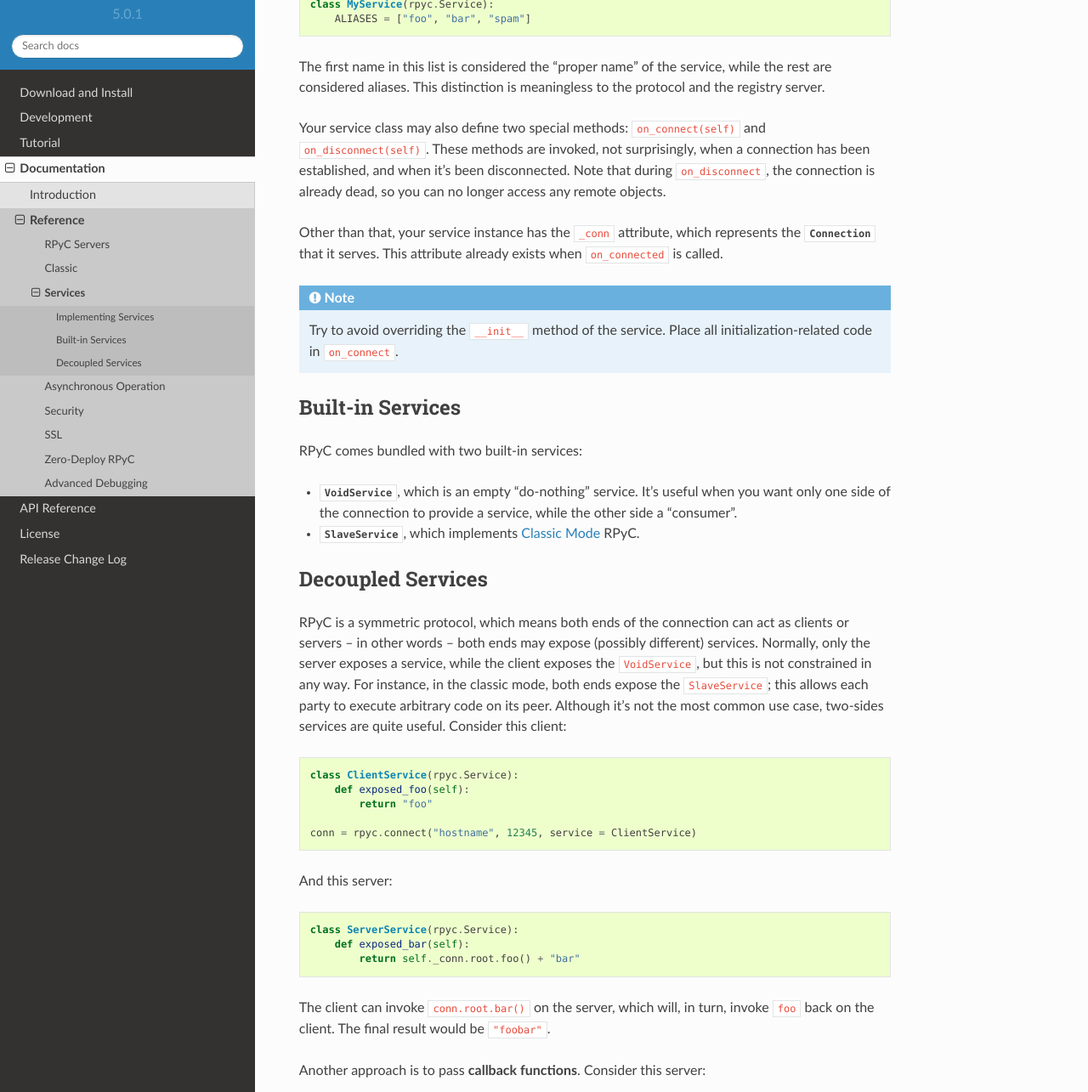
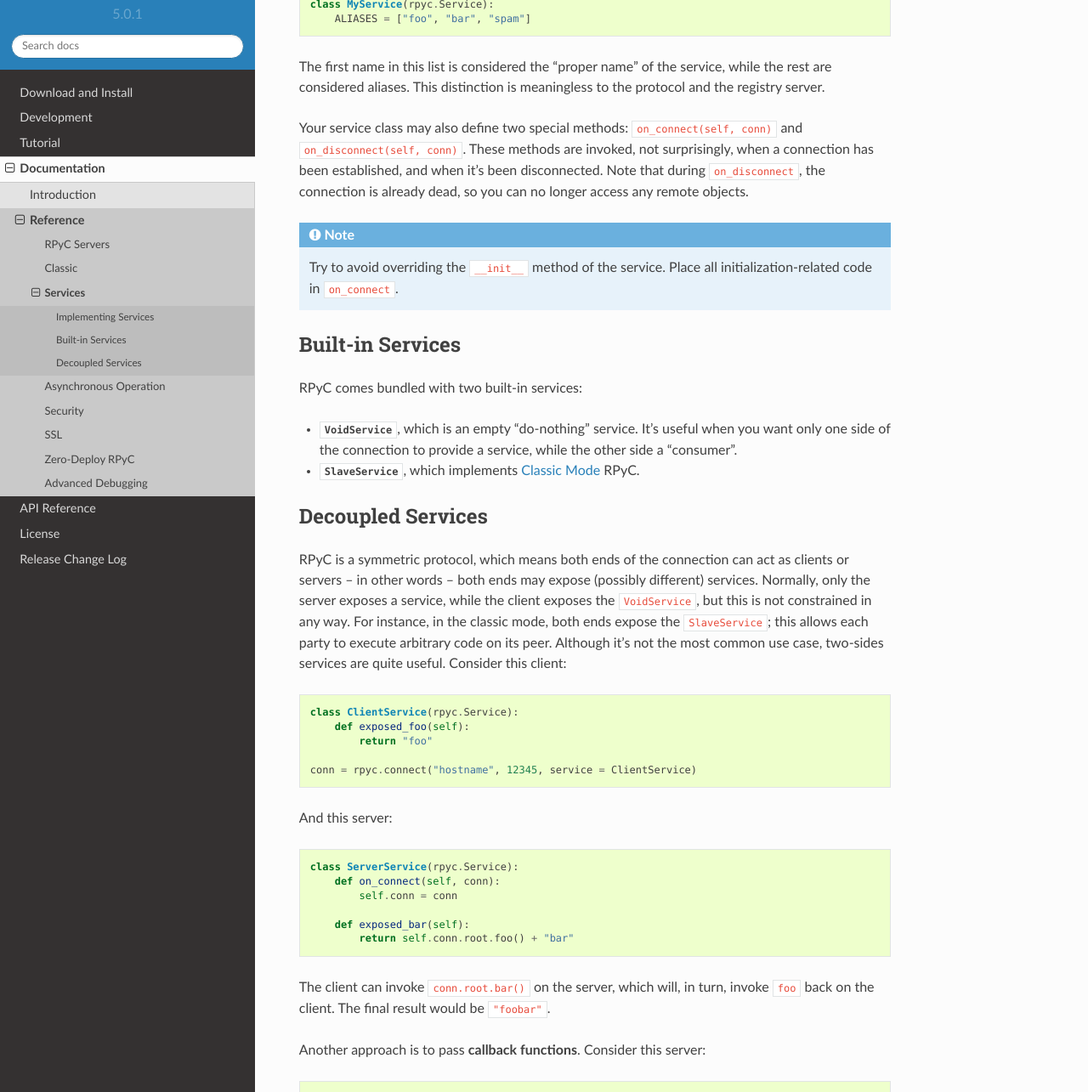
Before and after one commit to tomerfiliba-org/rpyc, a Sphinx documentation site: the page built from docs/docs/services.rst, in a window 1280 px wide and 1400 px high, scrolled down 1309 px, cut to the strip 115-1400 px from the top of the window. Shown: the whole strip at 85% size. Built offline with Sphinx 7.4.7 and the Read the Docs theme 2.0.0, drawn with Linux system fonts in a browser that asks for light colours.

Commit message:
Fix outdated documentation on _conn, on_connect, and on_disconnect
Corresponds to changes introduced in RPyC 4.0.

```diff
--- a/docs/docs/services.rst
+++ b/docs/docs/services.rst
@@ -67,14 +67,10 @@ If you wish to change the name of your service, or specify a list of aliases, se
 The first name in this list is considered the "proper name" of the service, while the rest
 are considered aliases. This distinction is meaningless to the protocol and the registry server.
 
-Your service class may also define two special methods: ``on_connect(self)`` and
-``on_disconnect(self)``. These methods are invoked, not surprisingly, when a connection
+Your service class may also define two special methods: ``on_connect(self, conn)`` and
+``on_disconnect(self, conn)``. These methods are invoked, not surprisingly, when a connection
 has been established, and when it's been disconnected. Note that during ``on_disconnect``,
 the connection is already dead, so you can no longer access any remote objects.
-
-Other than that, your service instance has the ``_conn`` attribute, which represents the
-:class:`~rpyc.core.protocol.Connection` that it serves. This attribute already
-exists when ``on_connected`` is called.
 
 .. note::
    Try to avoid overriding the ``__init__`` method of the service. Place all initialization-related
@@ -109,8 +105,11 @@ it's not the most common use case, two-sides services are quite useful. Consider
 And this server::
 
     class ServerService(rpyc.Service):
+        def on_connect(self, conn):
+            self.conn = conn
+
         def exposed_bar(self):
-            return self._conn.root.foo() + "bar"
+            return self.conn.root.foo() + "bar"
 
 The client can invoke ``conn.root.bar()`` on the server, which will, in turn, invoke ``foo`` back
 on the client. The final result would be ``"foobar"``.
```
